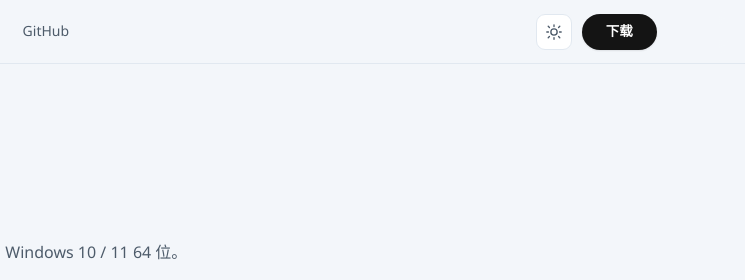
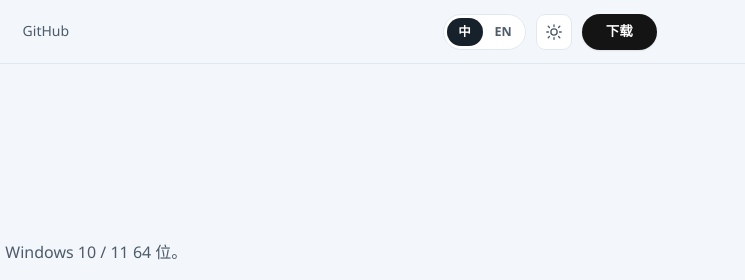
Before and after one commit to 2058763315/qt_PicRope, a plain HTML site: page docs/guide.html in a window 1280 px wide. Shown: the top 280 px of the page, 535-1280 px from the left. Drawn offline with Linux system fonts and the light colour scheme.

Commit message:
更新了项目网站

```diff
--- a/docs/guide.html
+++ b/docs/guide.html
@@ -28,6 +28,10 @@
       <a href="https://github.com/2058763315/qt_PicRope" target="_blank" rel="noreferrer">GitHub</a>
     </nav>
     <div class="nav-right">
+      <div class="lang-switch" role="group" aria-label="界面语言">
+        <button type="button" data-lang="zh" class="active" aria-pressed="true">中</button>
+        <button type="button" data-lang="en" aria-pressed="false">EN</button>
+      </div>
       <button class="icon-btn" id="themeBtn" type="button" aria-label="切换外观">
         <svg id="themeIcon" viewBox="0 0 24 24" fill="none" stroke="currentColor" stroke-width="1.8" stroke-linecap="round">
           <circle cx="12" cy="12" r="4.2"/><path d="M12 2.4v2.2M12 19.4v2.2M4.3 4.3l1.6 1.6M18.1 18.1l1.6 1.6M2.4 12h2.2M19.4 12h2.2M4.3 19.7l1.6-1.6M18.1 5.9l1.6-1.6"/>
@@ -48,7 +52,7 @@
   <div class="container doc-shell">
     <!-- 侧栏 -->
     <aside class="doc-side">
-      <p class="side-title">目录</p>
+      <p class="side-title" data-i18n="toc">目录</p>
       <nav>
         <a href="#start" class="active">快速开始</a>
         <a href="#collect">截图收集</a>
@@ -80,7 +84,7 @@
       <table>
         <thead><tr><th>版本</th><th>说明</th></tr></thead>
         <tbody>
-          <tr><td>安装版</td><td>双击 <code>PicRope-1.1.3-Setup.exe</code> 按向导安装，可选开机自启；升级与卸载都会保留 <code>data</code> 目录</td></tr>
+          <tr><td>安装版</td><td>双击 <code>PicRope-1.1.3-Setup.exe</code> 按向导安装，可选开机自启；升级与卸载都会保留 <code>data</code> <span data-i18n="folder">目录</span></td></tr>
           <tr><td>绿色版</td><td>解压 <code>PicRope-1.1.3-win64.zip</code> 后直接运行 <code>PicRope.exe</code>，不写系统目录</td></tr>
         </tbody>
       </table>
@@ -210,5 +214,6 @@
 </footer>
 
 <script src="site.js"></script>
+<script src="i18n.js"></script>
 </body>
 </html>
--- /dev/null
+++ b/docs/i18n.js
@@ -0,0 +1,389 @@
+/* 中英文切换：按原文查表替换文本节点，无需给每个元素加标记 */
+(function () {
+  var DICT = {
+    /* ---------- 通用 ---------- */
+    "图绳": "PicRope",
+    "功能": "Features",
+    "篮子": "Basket",
+    "文档": "Docs",
+    "下载": "Download",
+    "常见问题": "FAQ",
+    "更新记录": "Release notes",
+    "回到顶部": "Back to top",
+    "64 位": "64-bit",
+    "图片篮子": "Image basket",
+    "文字笔记": "Text notes",
+    "图片篮子…": "Image basket…",
+    "文字笔记…": "Text notes…",
+    "设置…": "Settings…",
+    "显示/收起": "Show/Hide",
+    "自动弹出": "Auto pop-up",
+    "退出图绳": "Exit PicRope",
+    "剪贴板收集 · 图片": "Clipboard capture · Images",
+    "剪贴板收集 · 文字": "Clipboard capture · Text",
+    "重命名…": "Rename…",
+    "挂上绳子": "Hang on rope",
+    "取下绳子": "Take off rope",
+    "打开文件夹": "Open folder",
+    "检查更新": "Check for updates",
+    "自动检查更新": "Check automatically",
+    "data": "data",
+    "。": ".",
+    "。勾选": ". Tick",
+    "、": ", ",
+
+    /* ---------- 首页 · 英雄区 ---------- */
+    "截图 · 上绳": "shot · hang",
+    "新增英文界面 · 支持开机自启": "New: English UI · launch at login",
+    "截图，本该随手一放。": "Screenshots, right where you left them.",
+    "截图自动收集到屏幕顶部的一条绳子上，鼠标移到顶部即展开，离开自行收起。 单击即可复制，双击用内置查看器打开，暂时用不上的丢进图片篮子。":
+      "New screenshots collect on a rope at the top of your screen. Move the cursor up and it unfolds; move away and it hides. Click to copy, double-click to open in the viewer, or park the ones you don't need in the basket.",
+    "GitHub 下载": "Download on GitHub",
+    "查看文档": "Read the docs",
+    "设计稿": "Design draft",
+    "已复制": "Copied",
+    "会议白板": "Whiteboard",
+    "待整理": "To sort",
+    "图标素材": "Icon set",
+
+    /* ---------- 首页 · 功能 ---------- */
+    "把「截图之后」的那一步省掉": "Skip everything after the screenshot",
+    "不用先找文件夹、不用开图床。截完就在绳子上了，什么时候用，什么时候取。":
+      "No hunting for folders, no image host. The shot lands on the rope, ready whenever you need it.",
+    "自动上绳": "Auto-hang",
+    "剪贴板里的新图片与「屏幕截图」文件夹的内容自动收集，按图片内容去重，同一张不会重复挂两次。":
+      "New clipboard images and anything saved by the screenshot tool are collected automatically, de-duplicated by content so the same shot never hangs twice.",
+    "顶部热区": "Top-edge hotspot",
+    "绳子常驻在屏幕顶部边缘。鼠标移上去自动展开，离开后收起，不占桌面也不挡视线。":
+      "The rope lives at the top edge. Hover and it slides out, move away and it hides. No clutter, no blocked view.",
+    "内置查看器": "Built-in viewer",
+    "双击卡片直接用内置查看器打开，自动读取同目录图片，方向键翻页，滚轮缩放，按 0 复位。":
+      "Double-click a card to open it in the built-in viewer. It reads the rest of the folder, flips with the arrow keys, zooms with the wheel and resets with 0.",
+    "暂时不用的图片收进篮子，按文件名搜索、拖框多选、右键重命名，要用时一键挂回绳子。":
+      "Park images you don't need yet: search by name, drag to select, rename from the context menu, then hang them back with one click.",
+    "复制的文字也会被收集，和图片一起管理：搜索、多选、一键复制，临时素材不再散落各处。":
+      "Copied text is captured too and managed alongside images: search, multi-select, copy in one go, so scratch material stops scattering.",
+    "五套外观主题": "Five themes",
+    "银灰、棉麻木夹、奶白、柔彩、石墨金属，界面与卡片风格一起切换，深浅色都不刺眼。":
+      "Silver grey, linen with wooden pegs, porcelain, soft colour and graphite metal. Interface and cards switch together, in light or dark.",
+
+    /* ---------- 首页 · 展示 ---------- */
+    "图片篮子，临时素材的中转站": "The basket: a layover for scratch material",
+    "绳子只放「现在要用」的，其他的先丢进篮子。需要时再挂回去，不打断手头的工作。":
+      "Keep only what you need right now on the rope; everything else waits in the basket until it's needed.",
+    "按文件名实时搜索，支持清空": "Search by file name as you type, clear in one click",
+    "鼠标拖动框选，Ctrl / Shift 多选": "Drag to box-select, Ctrl / Shift to multi-select",
+    "右键重命名，同步更新卡片与记录": "Rename from the context menu; cards and records follow",
+    "底部状态栏实时显示张数与选中数": "The status bar shows the total and the selection count",
+    "搜索图片文件名…": "Search image file name…",
+    "复制过的文字，也一并收好": "Copied text, kept in the same place",
+    "写文档时复制过的段落、聊天里摘下来的句子，会自动进入文字笔记，随时回看、随时复制。":
+      "Paragraphs copied while writing and lines lifted from a chat land in Text notes automatically, ready to review or copy again.",
+    "左侧列表浏览，右侧查看全文": "List on the left, full text on the right",
+    "多选后一次性复制或删除": "Multi-select, then copy or delete in one go",
+    "与图片同一套搜索与选择逻辑": "Same search and selection logic as images",
+    "搜索文字…": "Search text…",
+    "刚刚 14:22": "Just now 14:22",
+    "截图随手一放，要用时再取 —— 这是本次改版的核心。":
+      "Take the shot, grab it when you need it. That is the whole idea.",
+    "今天 11:08": "Today 11:08",
+    "双击卡片用内置查看器打开，方向键翻页，滚轮缩放，按 0 复位。":
+      "Double-click a card for the built-in viewer: arrow keys flip, the wheel zooms, 0 resets.",
+    "昨天 18:40": "Yesterday 18:40",
+    "篮子里的图片都已挂上绳子。": "Everything in the basket is back on the rope.",
+
+    /* ---------- 首页 · 快捷键条 ---------- */
+    "呼出 / 收起挂绳": "Show / hide the rope",
+    "查看器切换图片": "Switch image in viewer",
+    "缩放复位 100%": "Reset zoom to 100%",
+    "关闭查看器": "Close the viewer",
+
+    /* ---------- 首页 · 下载 ---------- */
+    "下载图绳": "Download PicRope",
+    "支持 Windows 10 / 11（64 位）。安装版与绿色版功能一致，任选其一。":
+      "Windows 10 / 11 (64-bit). The installer and the portable build are feature-identical; pick either.",
+    "推荐": "Recommended",
+    "安装版": "Installer",
+    "双击安装，自动创建开始菜单与桌面快捷方式，可随向导选择是否开机自启。":
+      "Run the wizard; Start menu and desktop shortcuts are created, and you can opt into launch at login.",
+    "适合长期使用，升级直接覆盖安装": "Best for long-term use; upgrade by installing over it",
+    "卸载时保留图片与文字笔记数据": "Uninstalling keeps your images and notes",
+    "开机自启可在设置中随时关闭": "Launch at login can be turned off in Settings",
+    "下载安装包": "Download installer",
+    "绿色版": "Portable",
+    "解压即用，不写系统目录，也不需要管理员权限，适合放在 U 盘里随身携带。":
+      "Unzip and run. Nothing is written outside its own folder and no admin rights are needed, so it travels happily on a USB stick.",
+    "免安装，删除目录即卸载干净": "No install; deleting the folder removes it completely",
+    "数据保存在程序旁的 data 文件夹": "Data lives in the data folder next to the program",
+    "开机自启可在「设置 → 功能」中开启": "Launch at login is under Settings → Features",
+    "下载压缩包": "Download ZIP",
+    "本次更新": "What's new",
+    "全部更新记录 →": "All release notes →",
+    "新增英文界面，设置中可切换简体中文 / English，重启生效":
+      "New English interface; switch between Chinese and English in Settings, then restart",
+    "设置新增「功能」栏目：顶部自动弹出、界面语言、开机自启":
+      "New Features section in Settings: top-edge auto pop-up, interface language, launch at login",
+    "托盘菜单与设置界面的自动弹出状态实时双向同步":
+      "The auto pop-up switch stays in sync between the tray menu and Settings",
+    "修复切换语言取消后，下拉框状态与展开高亮不一致的问题":
+      "Fixed the language dropdown keeping the cancelled option highlighted after choosing No",
+
+    /* ---------- 首页 · FAQ ---------- */
+    "还有一些没提到的细节，可以直接到 GitHub 提 issue。":
+      "Anything we missed? Open an issue on GitHub.",
+    "它和系统截图工具有什么不同？": "How is it different from the system screenshot tool?",
+    "系统截图是「截完就结束」，图绳负责的是之后那一段：自动收集、按内容去重、排在顶部随时取用，还能把暂时不用的图片收进篮子。":
+      "The system tool stops when the shot is taken. PicRope handles what comes next: collecting, de-duplicating by content, keeping everything at the top edge, and parking the rest in the basket.",
+    "绳子会挡住屏幕内容吗？": "Does the rope cover what's on screen?",
+    "不会。绳子贴在屏幕顶部边缘，平时隐藏，鼠标移到顶部才展开，离开就收起。也可以在托盘菜单里临时关掉自动弹出。":
+      "No. It hugs the top edge, stays hidden by default, unfolds when the cursor reaches the top and hides when you leave. Auto pop-up can also be switched off from the tray menu.",
+    "图片保存在哪里？": "Where are images stored?",
+    "保存在程序目录下的 data 文件夹中，升级与卸载都会保留。取下图片时可选择保留原文件。":
+      "In the data folder next to the program. Upgrades and uninstalls keep it, and taking an image off the rope can leave the file in place.",
+    "绿色版怎么设置开机自启？": "How do I enable launch at login in the portable build?",
+    "打开「设置 → 功能」，勾选「开机时自动启动图绳」即可。它与安装包写入的是同一个注册表项，因此安装版在向导里勾选的自启，也能在这里关闭。":
+      "Open Settings → Features and tick “Start PicRope at login”. It writes the same registry entry as the installer, so a launch-at-login choice made during setup can be turned off here too.",
+    "为什么切换语言后需要重启？": "Why does changing the language need a restart?",
+    "当前版本采用重启生效的方式加载翻译文件，切换时会询问是否立即重启，选「否」则保持原语言不变。":
+      "This version loads its translation files at startup. You'll be asked to restart right away; choosing No keeps the current language.",
+    "Copyright © 图绳 PicRope · 基于 Qt 6 重构": "Copyright © PicRope · Rebuilt with Qt 6",
+
+    /* ---------- 文档页 ---------- */
+    "首页": "Home",
+    "/ 使用文档": "/ Documentation",
+    "使用文档": "Documentation",
+    "托盘菜单": "Open it from the tray menu's",
+    "从安装到日常使用，按顺序读一遍大约十分钟。适用于 1.1.3 版本，Windows 10 / 11 64 位。":
+      "From install to daily use, about ten minutes read in order. Written for 1.1.3 on Windows 10 / 11 64-bit.",
+    "目录": "Contents",
+    "快速开始": "Quick start",
+    "截图收集": "Capturing screenshots",
+    "顶部绳子": "The top rope",
+    "设置项": "Settings",
+    "快捷键": "Shortcuts",
+    "没找到答案？可以到 GitHub 提 issue。": "Not covered here? Open an issue on GitHub.",
+    "图绳由托盘图标常驻运行，界面主要是一条贴在屏幕顶部的绳子。启动后：":
+      "PicRope runs from the tray; its main surface is a rope pinned to the top edge of the screen. After launch:",
+    "托盘区出现图绳图标，右键可打开全部菜单": "An icon appears in the tray; right-click it for the full menu",
+    "把鼠标移到屏幕上边缘，绳子自动展开": "Move the cursor to the top edge and the rope unfolds",
+    "之后每次截图，图片会自动挂到绳子上": "Every screenshot after that hangs on the rope automatically",
+    "安装版与绿色版": "Installer vs. portable",
+    "两种包功能完全一致，任选其一：": "The two packages are identical in features; pick either:",
+    "版本": "Package",
+    "说明": "Notes",
+    "双击": "Run",
+    "按向导安装，可选开机自启；升级与卸载都会保留": "through the wizard; launch at login is optional. Upgrades and uninstalls keep the",
+    "解压": "Unzip",
+    "后直接运行": "and run",
+    "，不写系统目录": "; nothing is written outside the folder",
+    "图绳使用单实例锁。已经有一个实例在运行时，再次启动会提示「图绳已在运行」，不会有第二个图标出现。":
+      "PicRope is single-instance. If it is already running, launching it again says “PicRope is already running” and no second icon appears.",
+    "图绳不替换系统截图工具，它负责截图之后的部分。目前会从两个来源收集图片：":
+      "PicRope doesn't replace the system screenshot tool; it takes over afterwards. Images come from two sources:",
+    "剪贴板": "Clipboard",
+    "：复制图片、或用": ": copy an image, or press",
+    "截图后，图片自动保存并挂上绳子": "and the shot is saved and hung on the rope",
+    "「屏幕截图」文件夹": "The Screenshots folder",
+    "：系统截图工具存入的图片同样会被收集": ": images saved by the system tool are collected too",
+    "同一张图片经多个来源出现时，图绳按": "When the same image arrives from several sources, PicRope de-duplicates by",
+    "图片内容": "image content",
+    "去重，只保留一张，不会重复挂两次。": "and keeps a single copy, so nothing hangs twice.",
+    "收集行为可以在托盘菜单里分别关闭：": "Collection can be switched off separately from the tray menu:",
+    "绳子贴在屏幕顶部边缘，平时隐藏。鼠标移到上边缘时展开，离开后自动收起，也可以通过托盘菜单的":
+      "The rope hugs the top edge and stays hidden. Hover the top edge to unfold it, move away and it hides; you can also toggle it from the tray menu's",
+    "或快捷键": "or with the shortcut",
+    "手动切换。": "to toggle it.",
+    "卡片操作": "Card actions",
+    "单击卡片复制图片；双击用内置查看器打开；右键菜单包含：":
+      "Click a card to copy the image, double-click to open it in the viewer. The context menu offers:",
+    "菜单项": "Menu item",
+    "作用": "Action",
+    "复制图片": "Copy image",
+    "把图片放入剪贴板": "Put the image on the clipboard",
+    "打开图片": "Open image",
+    "调用系统默认看图软件打开": "Open with the default image app",
+    "保存副本…": "Save a copy…",
+    "另存到指定位置": "Save to a location you choose",
+    "在文件夹中显示": "Show in folder",
+    "在资源管理器中定位文件": "Reveal the file in Explorer",
+    "编辑…": "Edit…",
+    "用系统图片编辑器打开": "Open with the system image editor",
+    "取下 / 取下左侧 / 取下右侧 / 取下其他 / 全部取下":
+      "Take off / Take off left / right / others / all",
+    "从绳子移除卡片，文件仍保留": "Remove cards from the rope; files stay on disk",
+    "删除（移入回收站）": "Delete (to Recycle Bin)",
+    "删除磁盘文件并移入回收站": "Delete the file and send it to the Recycle Bin",
+    "「取下」只影响绳子上的卡片，源文件不会被删除；需要真正删除文件时用最后一项。":
+      "“Take off” only removes cards from the rope; the file stays. Use the last item to delete for real.",
+    "绳子只放当前要用的图片，其余的可以先收进篮子。从托盘菜单打开":
+      "Keep only what you need on the rope; park the rest in the basket. Open it from the tray menu's",
+    "标题栏搜索框按文件名实时筛选，右侧叉号一键清空":
+      "The title-bar search filters by file name as you type; the × clears it",
+    "鼠标拖动可框选，": "Drag to box-select,",
+    "点击可多选": "+ click to multi-select",
+    "右键": "Right-click",
+    "直接改磁盘文件名，收藏记录与绳子卡片同步更新":
+      "to rename the file on disk; records and cards update with it",
+    "把选中的图片送回绳子，": "returns the selected images to the rope;",
+    "则相反": "does the reverse",
+    "底部状态栏显示总数与选中数，左侧": "The status bar shows the total and the selection count;",
+    "直接定位图片目录": "jumps to the image folder",
+    "复制过的文字也会被收集，从托盘菜单的": "Copied text is captured as well; open it from the tray menu's",
+    "打开。左侧是列表，选中后在右侧查看全文；支持搜索、多选后一次性复制或删除。":
+      "entry. The list is on the left, the full text on the right. Search, multi-select, then copy or delete in one go.",
+    "双击绳子上的卡片即可打开，查看器会自动读取同目录下的图片，方便前后翻看。":
+      "Double-click a card to open it. The viewer reads the rest of the folder, so you can flip back and forth.",
+    "切换上一张 / 下一张": "Previous / next image",
+    "滚轮以鼠标位置为中心缩放，范围 100% ~ 800%": "The wheel zooms around the cursor, from 100% to 800%",
+    "放大后按住图片拖动平移，按": "When zoomed in, drag the image to pan; press",
+    "复位到 100%": "to reset to 100%",
+    "未放大时按住图片或底部信息栏，可以拖动整个窗口":
+      "At 100%, drag the image or the bottom bar to move the window",
+    "打开。设置分为三组：": "entry. There are three groups:",
+    "外观": "Appearance",
+    "内置五套主题：经典 · 银灰、棉麻 · 木夹、奶白 · 轻盈、柔彩 · 日常、石墨 · 金属。切换后界面与卡片风格同步变化。":
+      "Five built-in themes: Classic silver, Linen with wooden pegs, Porcelain, Soft colour and Graphite metal. Interface and cards change together.",
+    "设置": "Setting",
+    "鼠标移到屏幕顶部自动弹出挂绳": "Pop the rope open when the cursor reaches the top edge",
+    "与托盘菜单的": "Stays in sync with the tray menu's",
+    "实时双向同步，状态会保存": "in both directions; the state is saved",
+    "界面语言": "Interface language",
+    "简体中文 / English，切换后提示重启，重启生效":
+      "Chinese / English. You'll be asked to restart; the change takes effect after that",
+    "开机时自动启动图绳": "Start PicRope at login",
+    "绿色版可直接勾选；与安装包写入同一注册表项，安装时勾选的自启也能在这里关闭":
+      "Portable builds can tick it directly. It writes the same registry entry as the installer, so a launch-at-login choice made during setup can be turned off here too",
+    "若注册表里的自启项指向旧版本路径，取消勾选再重新勾选一次，即可更新为当前程序的路径。":
+      "If the entry still points at an older install, untick and tick it again to repoint it at the current program.",
+    "关于": "About",
+    "显示当前版本号，并可手动": "Shows the current version and lets you",
+    "后，启动时会自动查询新版本；发现新版本时可下载并启动安装程序。":
+      "makes it look for a new release at startup; when one is found you can download it and start the installer.",
+    "快捷键": "Shortcuts",
+    "查看器缩放复位到 100%": "Reset viewer zoom to 100%",
+    "绳子没有自动弹出？": "The rope doesn't pop up?",
+    "确认托盘菜单里的": "Make sure the tray menu's",
+    "已勾选；也可以在设置 →「功能」中检查同一项。部分全屏应用会独占屏幕边缘，退出全屏后再试。":
+      "is ticked, or check the same switch under Settings → Features. Some full-screen apps grab the screen edge; leave full screen and try again.",
+    "截图没有出现在绳子上？": "A screenshot didn't appear on the rope?",
+    "检查": "Check whether",
+    "是否被关闭。若图片来自其他程序的文件复制（而非图片数据），系统不会写入剪贴板图片，此时需要把文件拖入或在篮子中打开所在文件夹。":
+      "has been switched off. If another app copied the image as a file rather than as image data, the clipboard holds no bitmap; drag the file in, or open its folder from the basket.",
+    "切换语言后界面没变？": "The interface didn't change after switching language?",
+    "语言切换为重启生效。在设置中选择语言后按提示立即重启，或手动退出（托盘菜单":
+      "Languages load at startup. After choosing one, restart when prompted, or quit from the tray menu's",
+    "）再启动。": "entry and start again.",
+    "数据存在哪里？": "Where is my data?",
+    "程序目录下的": "In the",
+    "文件夹，包含配置与收集的图片、文字。升级与卸载都会保留。":
+      "folder next to the program, with settings and everything collected. Upgrades and uninstalls keep it.",
+    "新增英文界面；设置新增「功能」栏目（自动弹出、界面语言、开机自启）；托盘与设置状态同步；修复语言下拉取消后状态错位":
+      "English interface; new Features section (auto pop-up, interface language, launch at login); tray and Settings stay in sync; fixed the language dropdown keeping the cancelled option highlighted",
+    "稳定性与细节优化": "Stability and polish",
+    "内置图片查看器；图片篮子支持搜索与重命名；截图按内容去重":
+      "Built-in viewer; search and rename in the basket; de-duplication by image content",
+    "返回": "Back",
+    "功能总览": "Feature overview",
+    "下一步": "Next"
+  };
+
+  var ATTR = {
+    "aria-label": {
+      "切换外观": "Toggle appearance",
+      "界面语言": "Interface language",
+      "图绳 PicRope 图标": "PicRope icon"
+    },
+    "alt": {
+      "图绳 PicRope 图标": "PicRope icon"
+    }
+  };
+
+  var TITLES = {
+    "图绳 PicRope · 截图随手一放，要用时再取": "PicRope · Screenshots, right where you left them",
+    "使用文档 · 图绳 PicRope": "Documentation · PicRope",
+    "图绳 PicRope · 使用文档": "PicRope · Documentation"
+  };
+
+  var EXTRA = {
+    toc: "Contents",
+    folder: "folder"
+  };
+
+  var STORE = "picrope-lang";
+  var texts = [];
+  var attrs = [];
+  var titleText = document.title;
+
+  function norm(s) { return String(s).replace(/\s+/g, " ").trim(); }
+
+  function collect() {
+    var walker = document.createTreeWalker(document.body, NodeFilter.SHOW_TEXT, {
+      acceptNode: function (n) {
+        if (!n.nodeValue || !norm(n.nodeValue)) return NodeFilter.FILTER_REJECT;
+        var p = n.parentElement;
+        if (!p || /^(SCRIPT|STYLE)$/.test(p.tagName)) return NodeFilter.FILTER_REJECT;
+        return NodeFilter.FILTER_ACCEPT;
+      }
+    });
+    var node;
+    while ((node = walker.nextNode())) texts.push({ node: node, text: node.nodeValue });
+    ["aria-label", "alt", "title", "placeholder"].forEach(function (name) {
+      var list = document.querySelectorAll("[" + name + "]");
+      for (var i = 0; i < list.length; i++) {
+        attrs.push({ el: list[i], name: name, value: list[i].getAttribute(name) });
+      }
+    });
+  }
+
+  function apply(lang) {
+    var en = lang === "en";
+    texts.forEach(function (o) {
+      var raw = o.text;
+      var key = norm(raw);
+      var tag = o.node.parentElement && o.node.parentElement.getAttribute
+        ? o.node.parentElement.getAttribute("data-i18n") : null;
+      var hit = en ? (tag && EXTRA[tag] ? EXTRA[tag] : DICT[key]) : null;
+      if (hit == null) { o.node.nodeValue = raw; return; }
+      var lead = raw.match(/^\s*/)[0];
+      var trail = raw.match(/\s*$/)[0];
+      o.node.nodeValue = lead + hit + trail;
+    });
+    attrs.forEach(function (a) {
+      var map = ATTR[a.name];
+      var hit = en && map ? map[norm(a.value)] : null;
+      a.el.setAttribute(a.name, hit || a.value);
+    });
+    document.title = (en && TITLES[norm(titleText)]) || titleText;
+    document.documentElement.lang = en ? "en" : "zh-CN";
+
+    var btns = document.querySelectorAll(".lang-switch button");
+    for (var i = 0; i < btns.length; i++) {
+      var on = btns[i].getAttribute("data-lang") === lang;
+      btns[i].classList.toggle("active", on);
+      btns[i].setAttribute("aria-pressed", on ? "true" : "false");
+    }
+  }
+
+  function setLang(lang) {
+    try { localStorage.setItem(STORE, lang); } catch (e) {}
+    apply(lang);
+  }
+
+  collect();
+
+  var saved = null;
+  try { saved = localStorage.getItem(STORE); } catch (e) {}
+  var m = /[?&]lang=(en|zh)\b/.exec(location.search);
+  if (m) { saved = m[1]; try { localStorage.setItem(STORE, saved); } catch (e) {} }
+  apply(saved === "en" ? "en" : "zh");
+
+  window.setPicRopeLang = setLang;
+
+  var sw = document.querySelector(".lang-switch");
+  if (sw) {
+    sw.addEventListener("click", function (e) {
+      var btn = e.target.closest("button[data-lang]");
+      if (btn) setLang(btn.getAttribute("data-lang"));
+    });
+  }
+})();
--- a/docs/style.css
+++ b/docs/style.css
@@ -88,6 +88,20 @@ html.dark .nav-links a.active{color:var(--c-brand-3)}
 }
 .icon-btn:hover{color:var(--c-brand-1);border-color:var(--c-brand-3);transform:translateY(-1px)}
 .icon-btn svg{width:18px;height:18px}
+.lang-switch{
+  display:flex;align-items:center;gap:2px;height:36px;padding:3px;
+  border-radius:999px;border:1px solid var(--c-border);background:var(--c-surface);
+}
+.lang-switch button{
+  height:28px;min-width:36px;padding:0 10px;border:0;border-radius:999px;
+  background:transparent;font:inherit;font-size:12.5px;font-weight:700;
+  color:var(--c-text-2);cursor:pointer;transition:background .2s,color .2s;
+}
+.lang-switch button:hover{color:var(--c-text-1)}
+.lang-switch button.active{background:var(--c-text-1);color:var(--c-surface)}
+html[lang="en"] .latin,
+html[lang="en"] .hero h1 .latin{display:none}
+html[lang="en"] .brand small{display:none}
 
 /* ============ 按钮：黑色胶囊 + 文字链接 ============ */
 .btn{
@@ -184,6 +198,7 @@ html.dark .btn-light:hover{color:var(--c-brand-3)}
   position:absolute;left:50%;bottom:18px;transform:translateX(-50%);
   font-size:12.5px;color:var(--c-text-3);letter-spacing:.02em;
 }
+html[lang="en"] .rope-stage::after{content:"Move the cursor to the top edge to unfold the rope"}
 .rope-line{
   position:absolute;left:6%;right:6%;top:26px;height:2px;border-radius:2px;
   background:linear-gradient(90deg,transparent,currentColor 6%,currentColor 94%,transparent);
@@ -403,6 +418,12 @@ html.dark footer .links a:hover{color:var(--c-brand-3)}
 .reveal.in{opacity:1;transform:none}
 @media (prefers-reduced-motion:reduce){.reveal{opacity:1;transform:none;transition:none}}
 @media (max-width:860px){.nav-links{display:none}.hero{padding-top:56px}}
+@media (max-width:600px){
+  .nav-right .btn-sm{display:none}
+  .nav-right{gap:8px}
+  .hero .tagline{font-size:clamp(20px,6vw,28px)}
+  .hero h1{font-size:clamp(44px,13vw,72px)}
+}
 
 /* ============ 文档页 ============ */
 .doc-hero{
```
Also changed, not shown: docs/index.html (+5 -0 lines).
